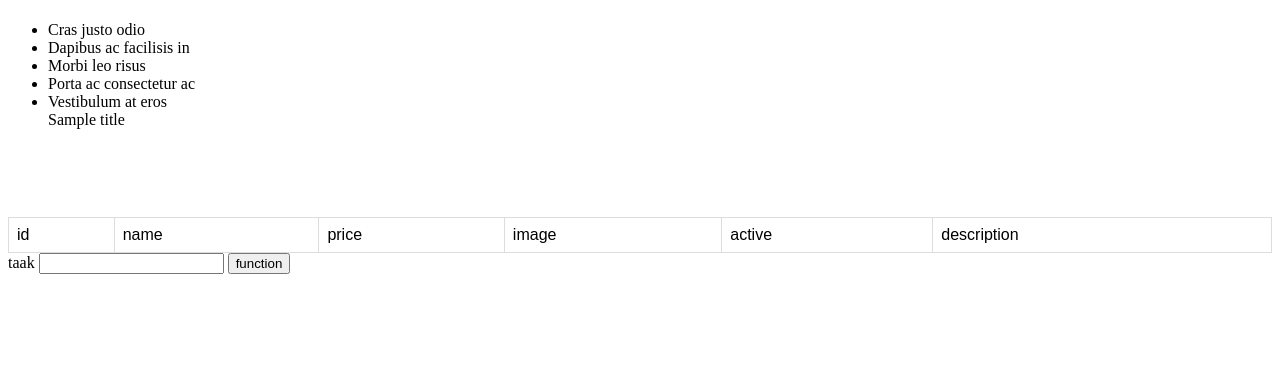
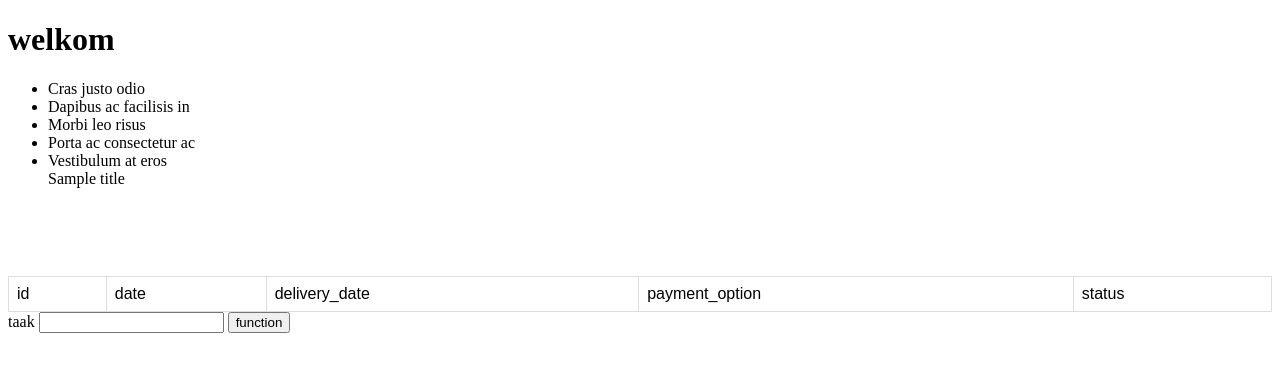
Before and after one commit to Outis073/proftaak_p4, a PHP site: template views/orderview.php in a window 1280 px wide. Shown: the top 372 px of the page. Run offline with PHP 8.4, Linux system fonts and the light colour scheme; the template is opened without the code that fills it: most values are stand-ins (such as "Sample title", 1, 10 or a date in 2020); data that the repository does not hold is empty.

Commit message:
order spgetorderhistory

```diff
--- a/order.php
+++ b/order.php
@@ -2,7 +2,7 @@
 
 
 require_once ('controllers/controller.php');
-require_once ('./models/db.php');
+require_once ('db.php');
 
 
 $controller="order";
--- a/views/orderview.php
+++ b/views/orderview.php
@@ -39,7 +39,7 @@
 
 <body>
 
-  <h1><?php echo $user; ?></h1>
+  <h1><?php echo "welkom " . $user; ?></h1>
 
   <ul class="list-group">
     <li class="list-group-item">Cras justo odio</li>
@@ -62,22 +62,20 @@
     <thead>
       <tr>
         <td>id</td>
-        <td>name</td>
-        <td>price</td>
-        <td>image</td>
-        <td>active</td>
-        <td>description</td>
+        <td>date</td>
+        <td>delivery_date</td>
+        <td>payment_option</td>
+        <td>status</td>
       </tr>
     </thead>
     <tbody>
       <?php foreach ($order as $order) : ?>
         <tr>
           <td><?php echo $order->get('id'); ?></td>
-          <td><?php echo $order->get('name'); ?></td>
-          <td><?php echo $order->get('price'); ?></td>
-          <td><?php echo $order->get('image'); ?></td>
-          <td><?php echo $order->get('active'); ?></td>
-          <td><?php echo $order->get('description'); ?></td>
+          <td><?php echo $order->get('date'); ?></td>
+          <td><?php echo $order->get('delivery_date'); ?></td>
+          <td><?php echo $order->get('payment_option'); ?></td>
+          <td><?php echo $order->get('status'); ?></td>
         </tr>
       <?php endforeach; ?>
     </tbody>
```
Also changed, not shown: controllers/orderController.php (+1 -15 lines), models/order.php (+40 -15 lines).
